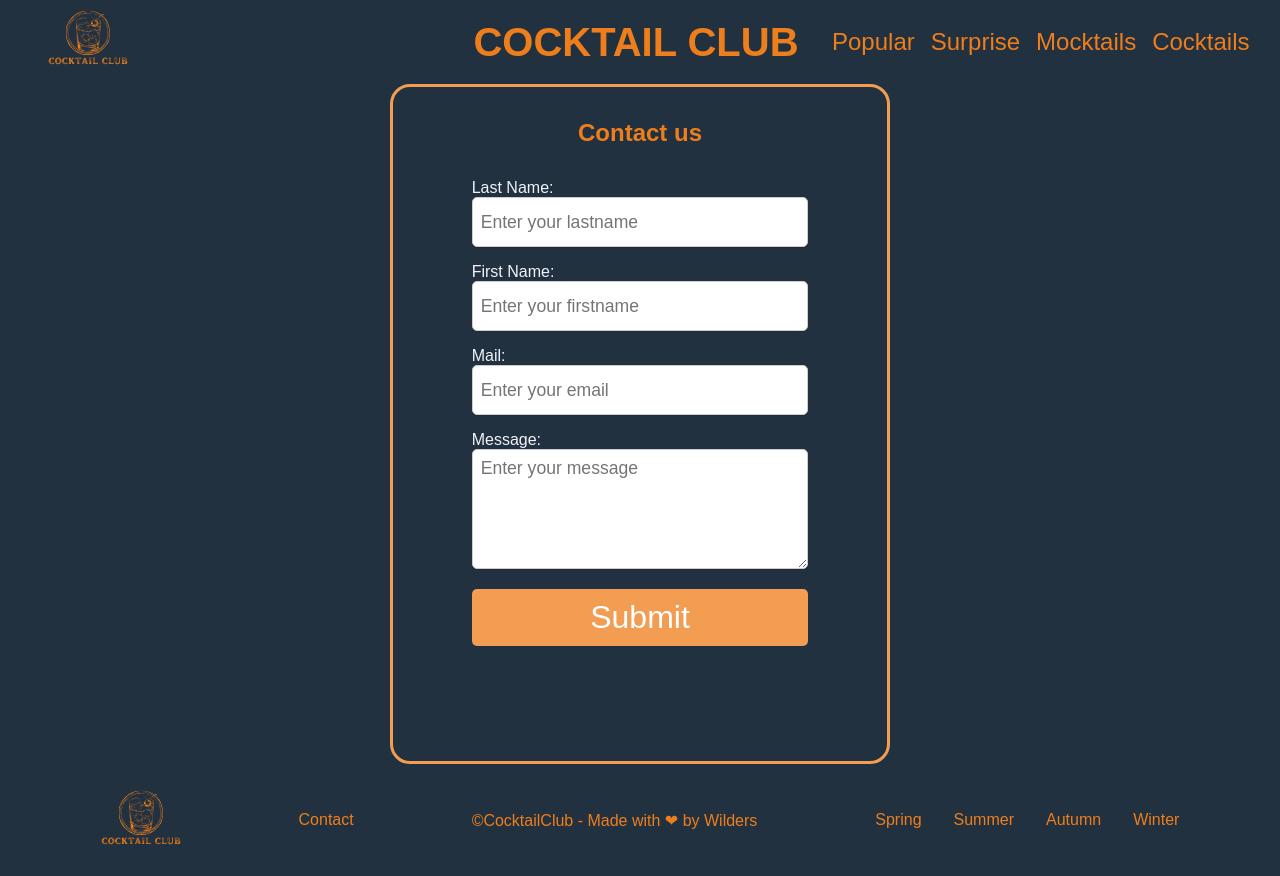
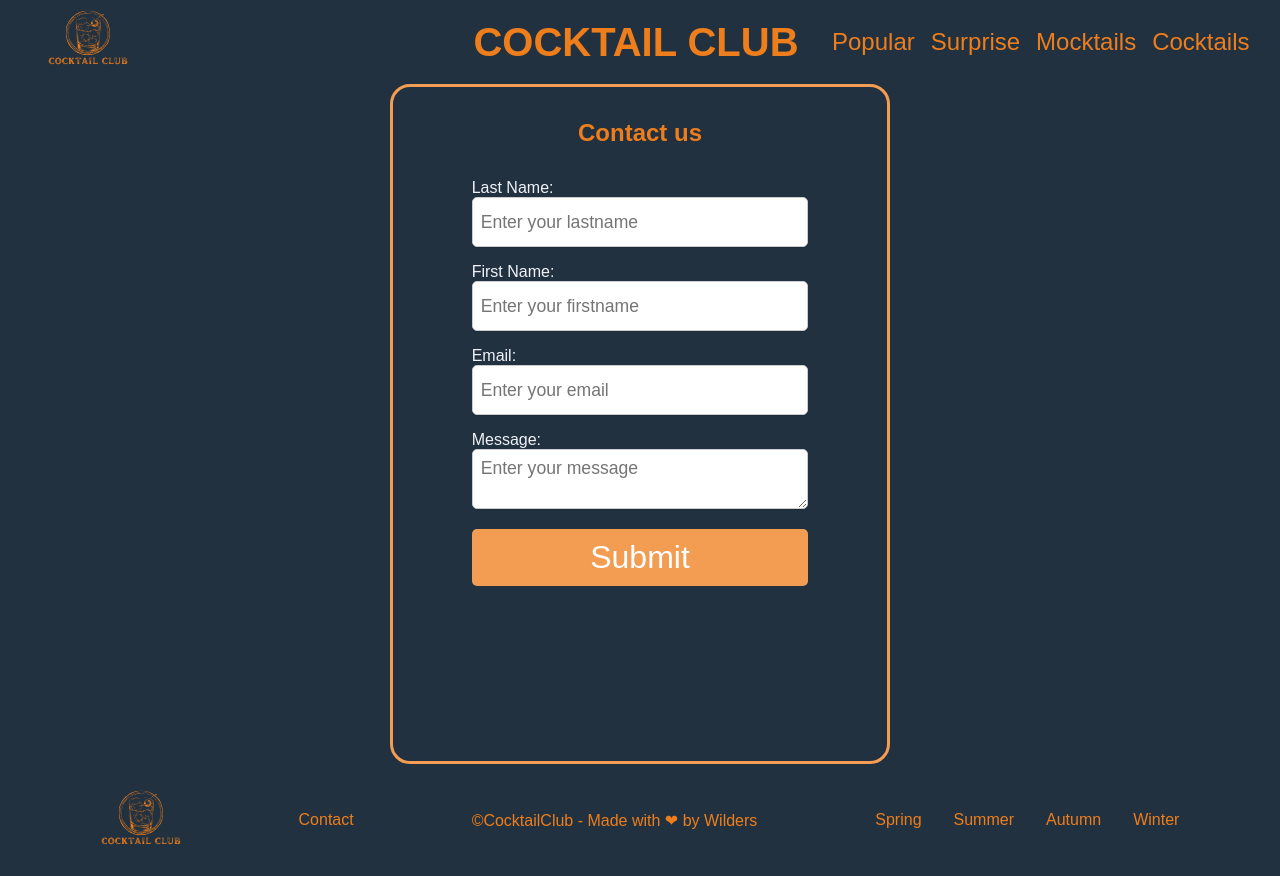
Before and after one commit to WildCodeSchool-2024-02/JS-bdx-0224-P2-cocktail_club, a React (Vite) app in the folder client/: page /contact in a window 1280 px wide. Built offline with nearby package versions, Linux system fonts and the light colour scheme; a web font is replaced by a local one.

Commit message:
change after pull request

```diff
--- a/client/src/components/CocktailCard.jsx
+++ b/client/src/components/CocktailCard.jsx
@@ -24,7 +24,6 @@ CocktailCard.propTypes = {
   drink: PropTypes.shape({
     strDrink: PropTypes.string.isRequired,
     strDrinkThumb: PropTypes.string.isRequired,
-    strInstructions: PropTypes.string,
     idDrink: PropTypes.string.isRequired,
   }).isRequired,
 };
--- a/client/src/main.jsx
+++ b/client/src/main.jsx
@@ -48,7 +48,7 @@ function allCocktails() {
 
 function getPopularCocktails() {
   return fetch(
-    "https://www.thecocktaildb.com/api/json/v1/1/filter.php?c=Cocktail"
+    "https://www.thecocktaildb.com/api/json/v1/1/filter.php?c=Ordinary_Drink"
   )
     .then((response) => response.json())
     .then((data) => data.drinks);
@@ -68,7 +68,7 @@ function getCocktailById(cocktailId) {
     .then((data) => data.drinks[0]);
 }
 
-function mocktails() {
+function getMocktails() {
   return fetch(
     "https://www.thecocktaildb.com/api/json/v1/1/filter.php?a=Non_Alcoholic"
   )
@@ -112,7 +112,7 @@ const router = createBrowserRouter([
       {
         path: "/mocktails",
         element: <CategoryPage />,
-        loader: () => mocktails(),
+        loader: () => getMocktails(),
       },
       {
         path: "/contact",
--- a/client/src/pages/ContactPage.jsx
+++ b/client/src/pages/ContactPage.jsx
@@ -5,7 +5,7 @@ function ContactForm() {
   const [formData, setFormData] = useState({
     lastname: "",
     firstname: "",
-    mail: "",
+    email: "",
     message: "",
   });
 
@@ -34,7 +34,7 @@ function ContactForm() {
     setFormData({
       lastname: "",
       firstname: "",
-      mail: "",
+      email: "",
       message: "",
     });
   };
@@ -70,12 +70,12 @@ function ContactForm() {
             />
           </article>
           <article className="form-group">
-            <label htmlFor="mail">Mail:</label>
+            <label htmlFor="email">Email:</label>
             <input
               type="email"
-              id="mail"
-              name="mail"
-              value={formData.mail}
+              id="email"
+              name="email"
+              value={formData.email}
               onChange={handleChange}
               placeholder="Enter your email"
               required
--- a/client/src/styles/CategoryPage.css
+++ b/client/src/styles/CategoryPage.css
@@ -21,7 +21,7 @@
     grid-template-columns: repeat(3, 1fr);
   }
   .categoryPage > :last-child {
-    grid-column: 2 / -3;
+    grid-column: 2 / 3;
     justify-self: center;
   }
   .categoryPage > :last-child:nth-child(3n + 1) {
--- a/client/src/styles/CocktailCard.css
+++ b/client/src/styles/CocktailCard.css
@@ -1,7 +1,6 @@
 .cocktailCard {
   display: flex;
   flex-direction: column;
-  place-items: center;
   align-items: center;
   justify-content: center;
   gap: 1rem;
--- a/client/src/styles/ContactPage.css
+++ b/client/src/styles/ContactPage.css
@@ -31,9 +31,7 @@ textarea {
   font-family: var(--secondaryFont);
   font-size: 1.1rem;
 }
-#message {
-  height: 120px;
-}
+
 @keyframes pulse {
   0% {
     box-shadow: 0 0 0 0 rgba(222, 117, 12, 0.4);
```
